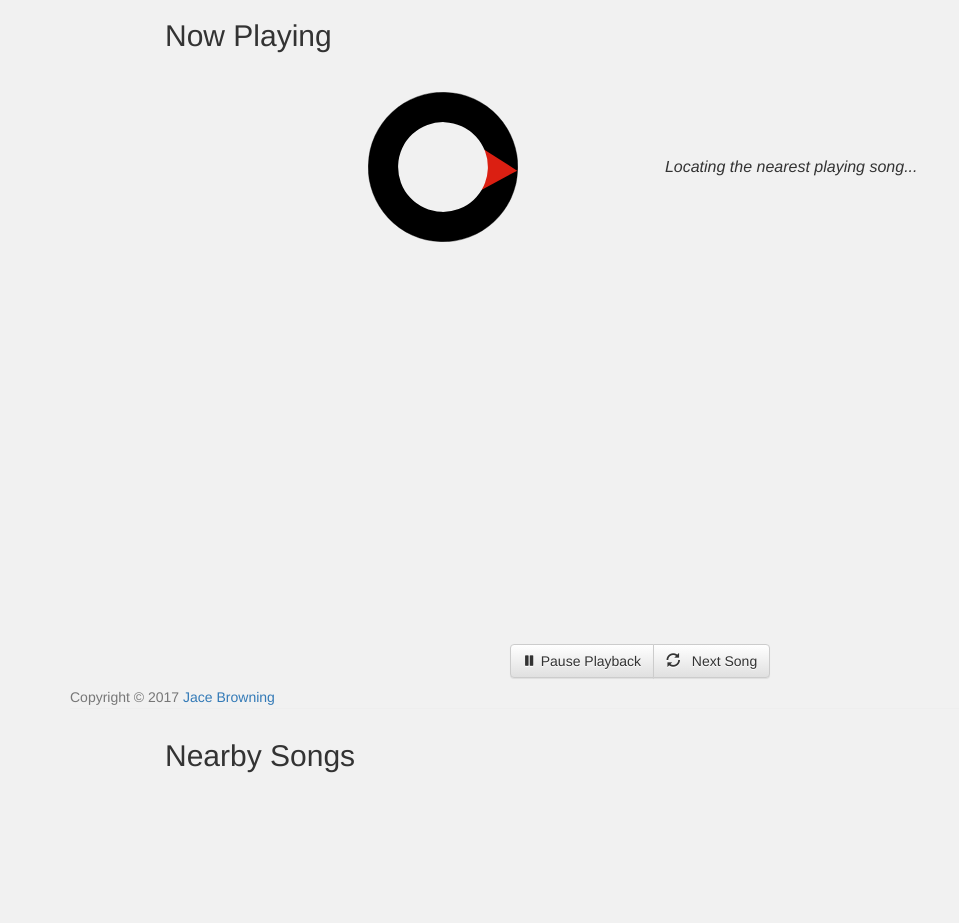
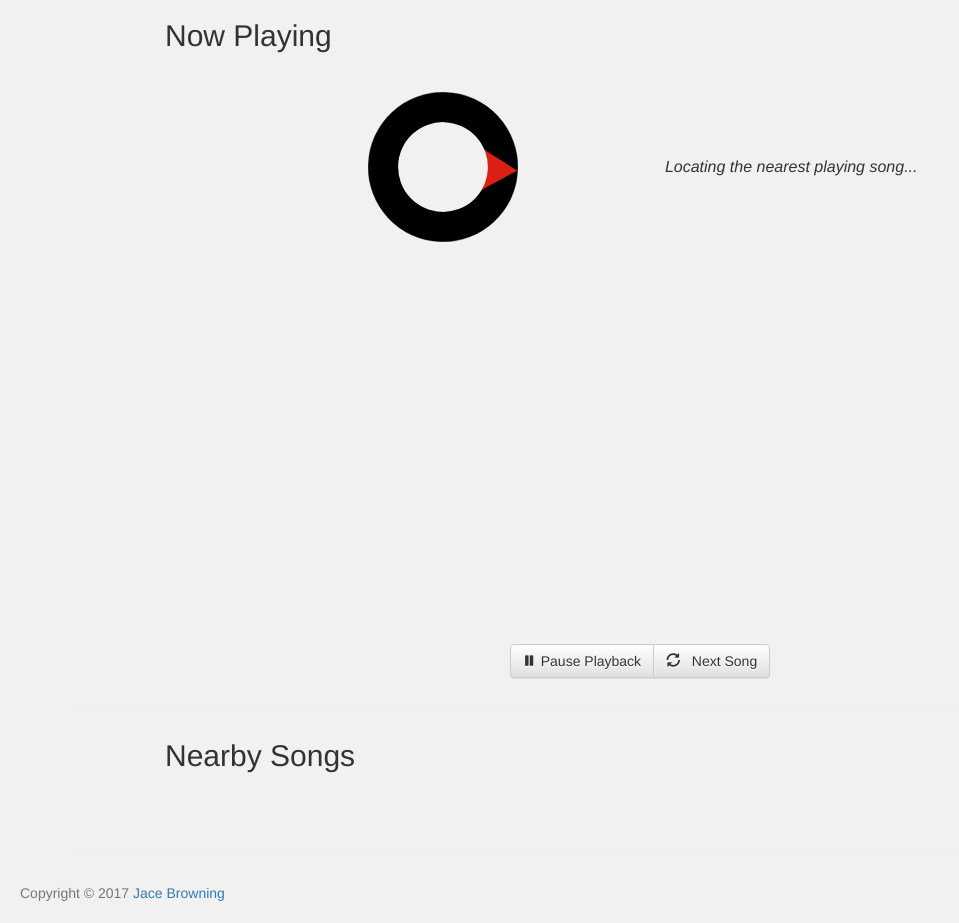
Before and after one commit to jacebrowning/virtualboombox, a Django app: page / in a window 1280 px wide. Shown: the part 73-996 px from the top of the page, without its empty margins (0-959 px from the left). Before the commit the page ends 846 px from the top, so only its background shows below. Run offline with Django 3.2, Linux system fonts and the light colour scheme; some libraries are stand-ins or nearby versions.

Commit message:
Fix footer overlap
Fixes #65

```diff
--- a/player/static/css/index.css
+++ b/player/static/css/index.css
@@ -35,12 +35,12 @@ hr {
     margin-bottom: 30px;
 }
 
-.footer {
-    position: absolute;
+footer {
     bottom: 0;
     width: 100%;
-    height: 60px;
-    line-height: 60px;
+    height: 40px;
+    padding-left: 20px;
+    padding-right: 20px;
 }
 
 /* YouTube */
@@ -112,6 +112,6 @@ hr {
 }
 
 .song-queue>li {
-    padding-bottom: 15px;
+    padding-bottom: 10px;
     font-size: 16px;
 }
--- a/player/templates/index.html
+++ b/player/templates/index.html
@@ -106,10 +106,12 @@
                 </div>
             </div>
 
+            <hr>
+
         </div>
 
-        <footer class="footer">
-            <div class="container">
+        <footer>
+            <div>
                 <p class="text-muted">
                     Copyright © 2017 <a href="https://jacebrowning.info">Jace Browning</a>
                 </p>
```
